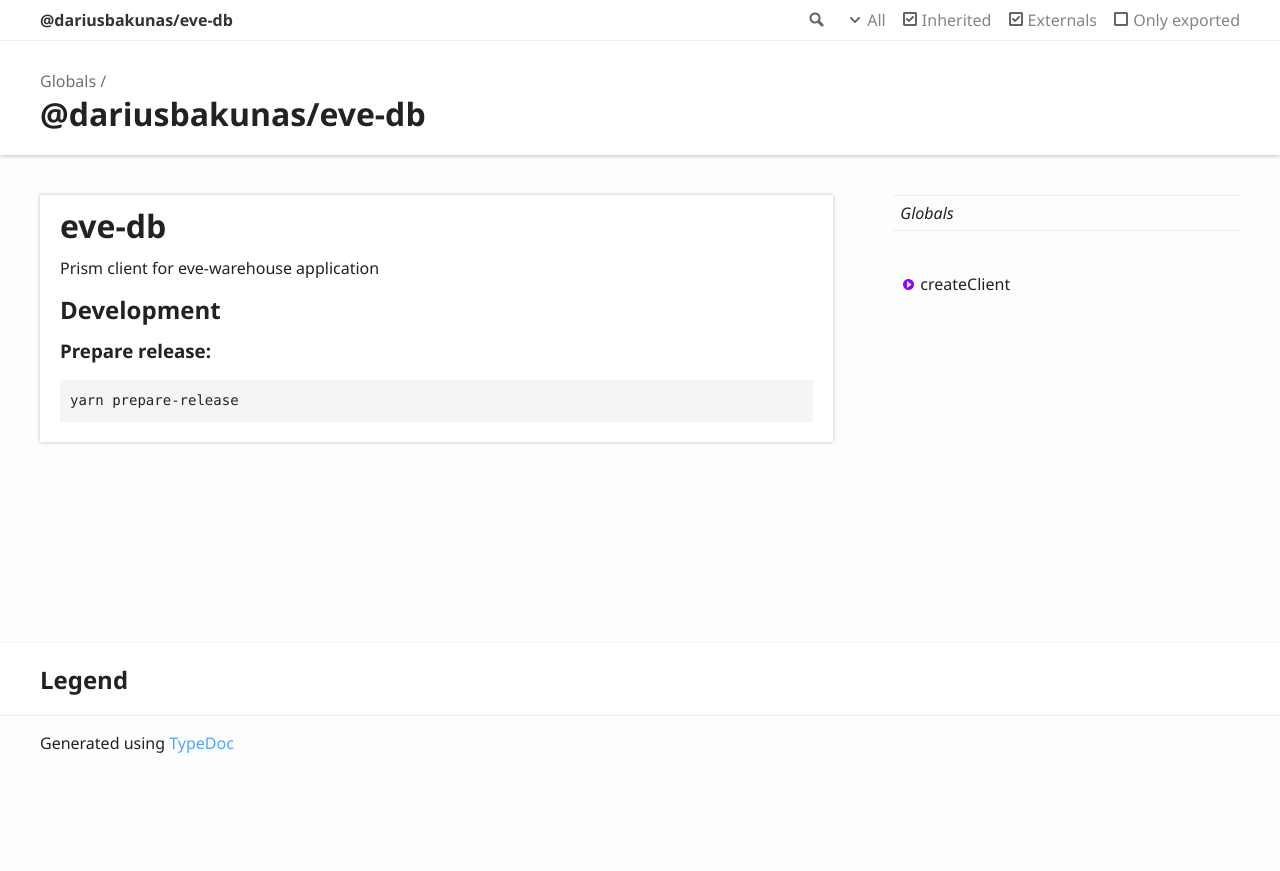
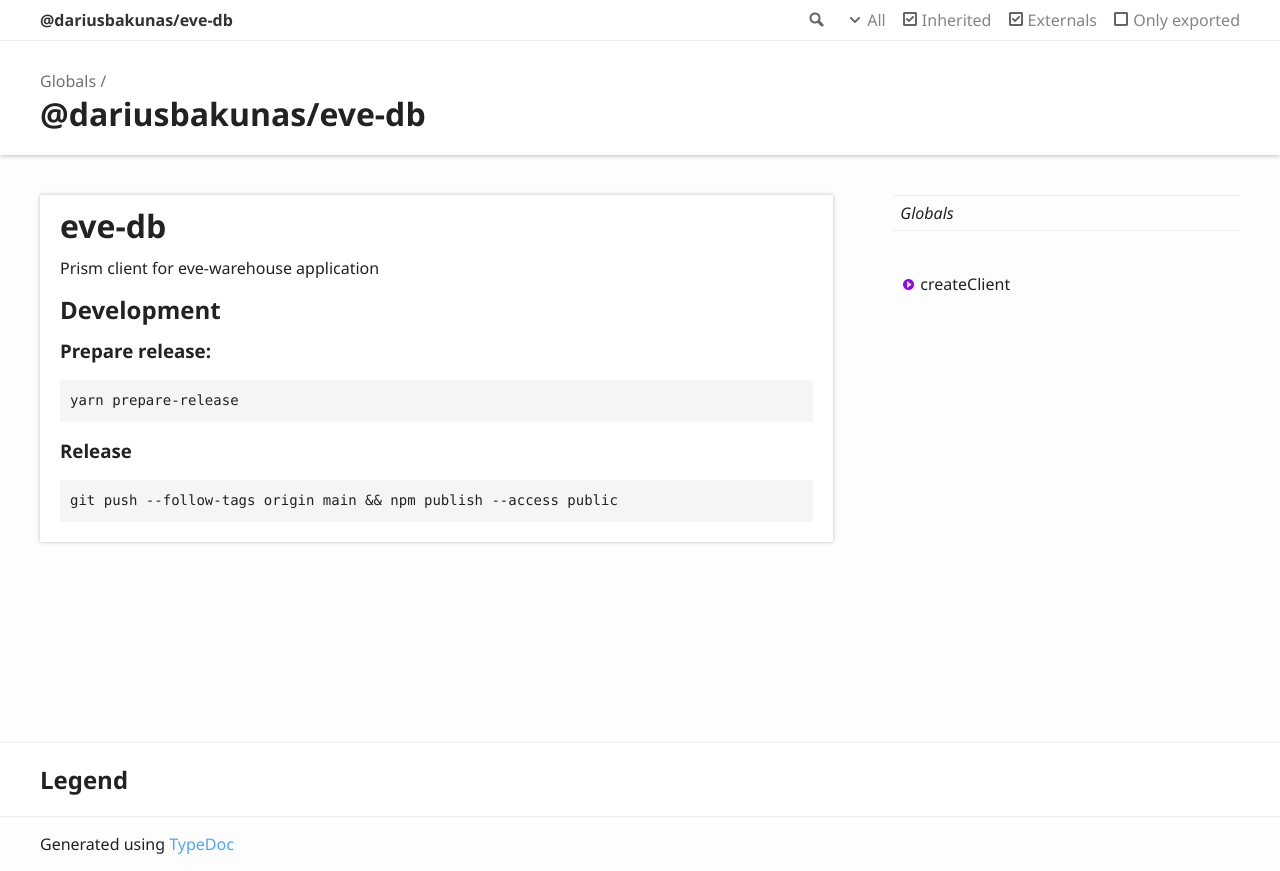
Before and after one commit to dariusbakunas/eve-db, a plain HTML site: page index.html in a window 1280 px wide. Before the commit the page ends 800 px from the top, so only its background shows below. Drawn offline with Linux system fonts and the light colour scheme.

Commit message:
[ci skip] Updates

```diff
--- a/index.html
+++ b/index.html
@@ -76,6 +76,11 @@
 				</a>
 				<pre><code class="language-bash">yarn prepare-release
 </code></pre>
+				<a href="#release" id="release" style="color: inherit; text-decoration: none;">
+					<h3>Release</h3>
+				</a>
+				<pre><code class="language-bash">git push --follow-tags origin main &amp;&amp; npm publish --access public
+</code></pre>
 			</div>
 		</div>
 		<div class="col-4 col-menu menu-sticky-wrap menu-highlight">
```
Also changed, not shown: globals.html (+1 -1 lines).
